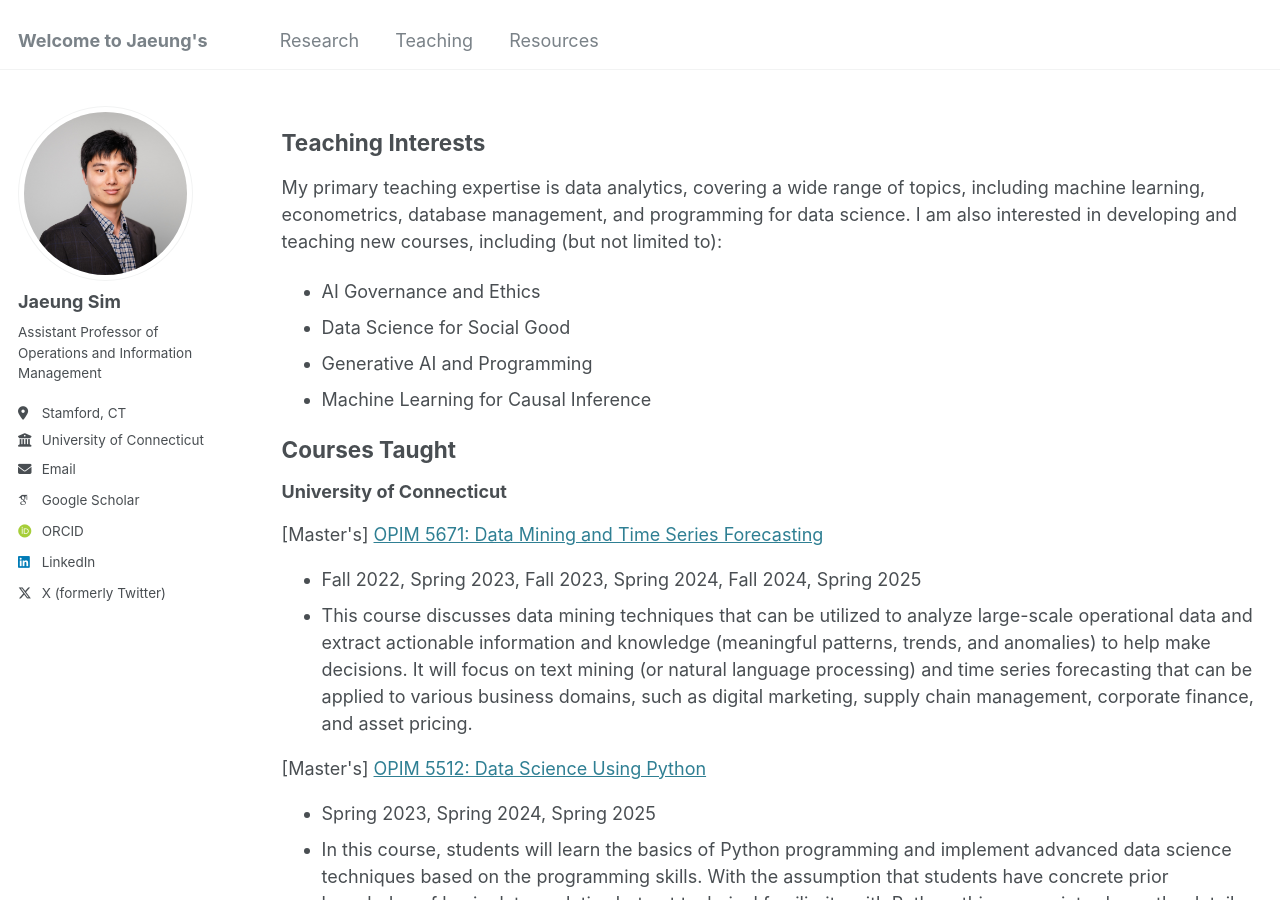
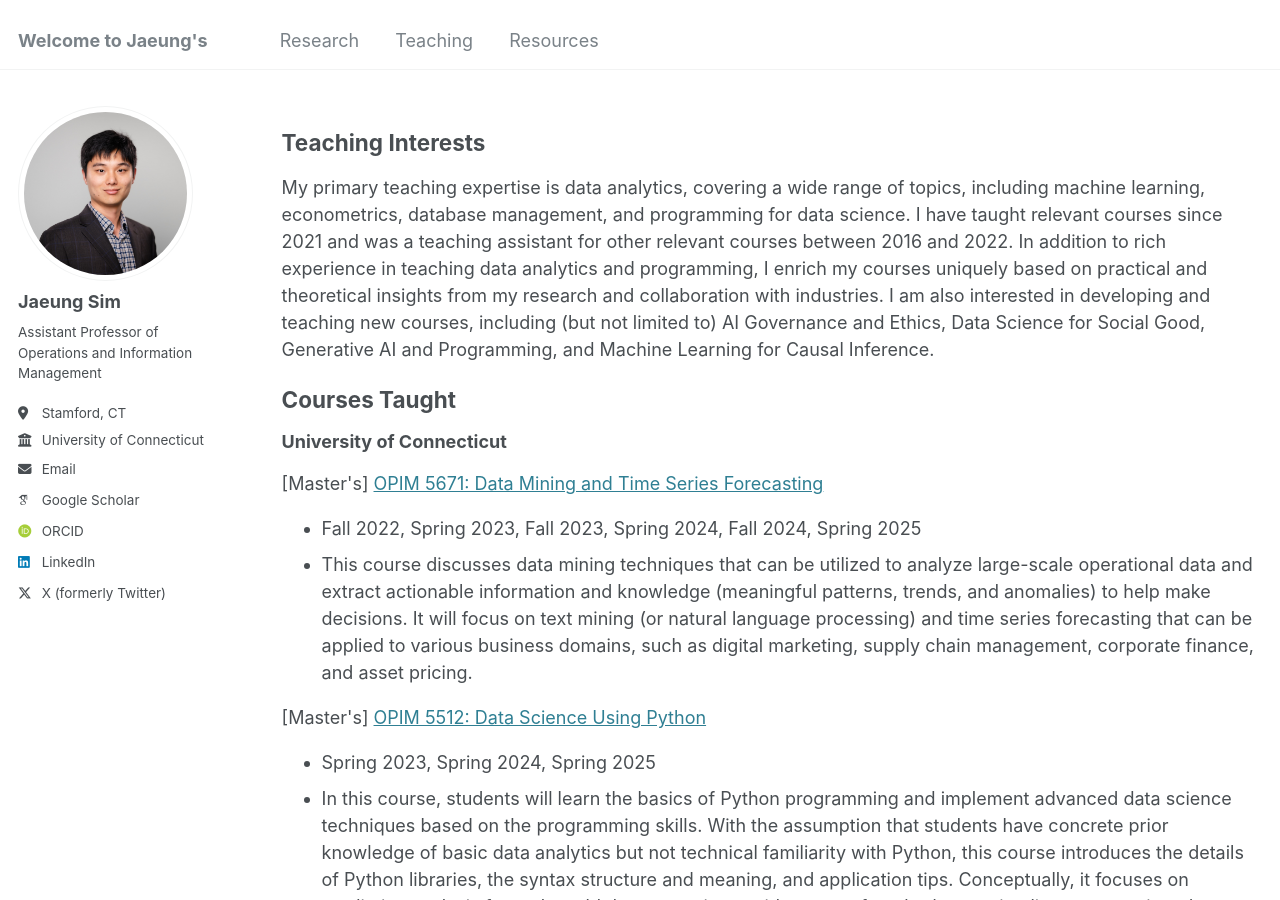
Before and after one commit to jaeungs/jaeungs.github.io, a Jekyll site: the page built from _pages/teaching.html, in a window 1280 px wide and 900 px high. Built offline with Jekyll 4.4.1, drawn with Linux system fonts in a browser that asks for light colours; some web fonts are replaced.

Commit message:
Update teaching.html

```diff
--- a/_pages/teaching.html
+++ b/_pages/teaching.html
@@ -11,13 +11,9 @@ author_profile: true
 
 <p>
 My primary teaching expertise is data analytics, covering a wide range of topics, including machine learning, econometrics, database management, and programming for data science.
-I am also interested in developing and teaching new courses, including (but not limited to):
-<ul>
-  <li>AI Governance and Ethics</li>
-  <li>Data Science for Social Good</li>
-  <li>Generative AI and Programming</li>
-  <li>Machine Learning for Causal Inference</li>
-</ul>
+I have taught relevant courses since 2021 and was a teaching assistant for other relevant courses between 2016 and 2022.
+In addition to rich experience in teaching data analytics and programming, I enrich my courses uniquely based on practical and theoretical insights from my research and collaboration with industries.
+I am also interested in developing and teaching new courses, including (but not limited to) AI Governance and Ethics, Data Science for Social Good, Generative AI and Programming, and Machine Learning for Causal Inference.
 </p>
 
 <div id="courses-taught">
```
